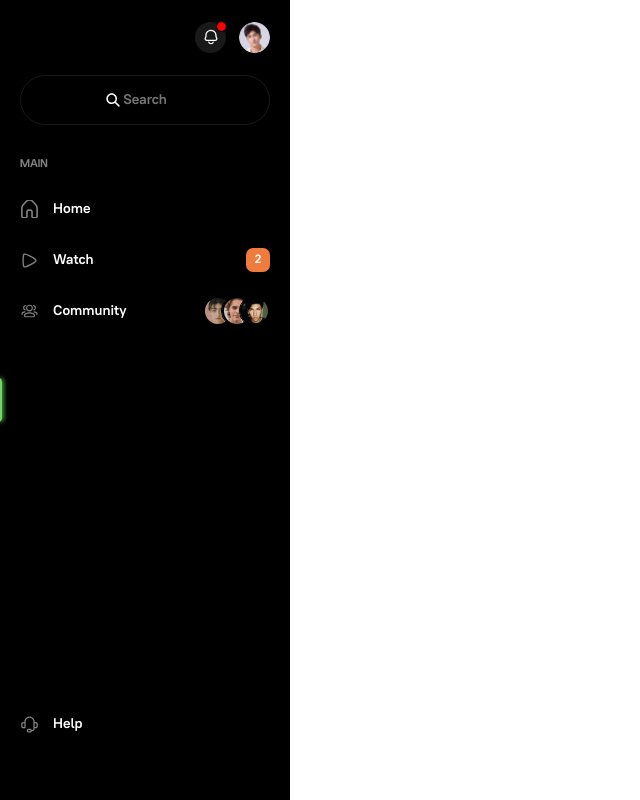
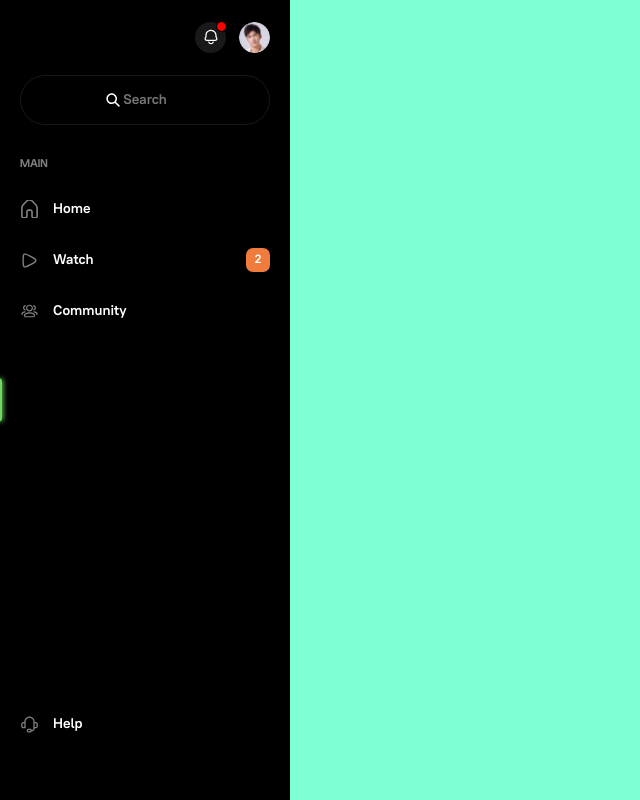
Before and after one commit to N-Daria/geex-arts, a React (Create React App) app: page / in a window 1280 px wide. Shown: the whole page, without its empty margins (0-640 px from the left). Built offline with nearby package versions, Linux system fonts and the light colour scheme.

Commit message:
fix: friends avatar's style

```diff
--- a/src/components/App/App.css
+++ b/src/components/App/App.css
@@ -0,0 +1,3 @@
+.App {
+  background-color: aquamarine;
+}
--- a/src/components/Sidebar/Sidebar.jsx
+++ b/src/components/Sidebar/Sidebar.jsx
@@ -63,6 +63,9 @@ export default function Sidebar() {
           <a className={styles.menuText} href="#">
             Community
           </a>
+
+          {/* данные получаются из стора, но из-за невозможности добавлять фотографии из js-файла, я разделила данные на их наличие (friendsAmmount) и представление (импортированные фотографии)*/}
+          {mockData.friends ? (
             <div className={`${styles.ItemBlock} ${styles.ItemBlockCommunity}`}>
               <img
                 src={friend3Avatar}
@@ -80,6 +83,7 @@ export default function Sidebar() {
                 className={styles.friendAvatar}
               />
             </div>
+          ) : null}
         </li>
         <li className={`${styles.menuItem} ${styles.menuItemtHelp}`}>
           <a className={styles.menuText} href="#">
--- a/src/components/Sidebar/Sidebar.module.scss
+++ b/src/components/Sidebar/Sidebar.module.scss
@@ -196,13 +196,13 @@
   position: absolute;
 
   bottom: -15px;
+  right: 0;
+}
+
+.friendAvatar:nth-child(2) {
   right: 18px;
 }
 
 .friendAvatar:first-child {
   right: 37px;
 }
-
-.friendAvatar:last-child {
-  right: 0;
-}
--- a/src/store/srore.js
+++ b/src/store/srore.js
@@ -1,4 +1,5 @@
 export const mockData = {
   isNotification: true,
   newVideosAmount: 2,
+  friendsAmmount: 3,
 };
```
Lines whose indentation alone changed are shown as unchanged.
